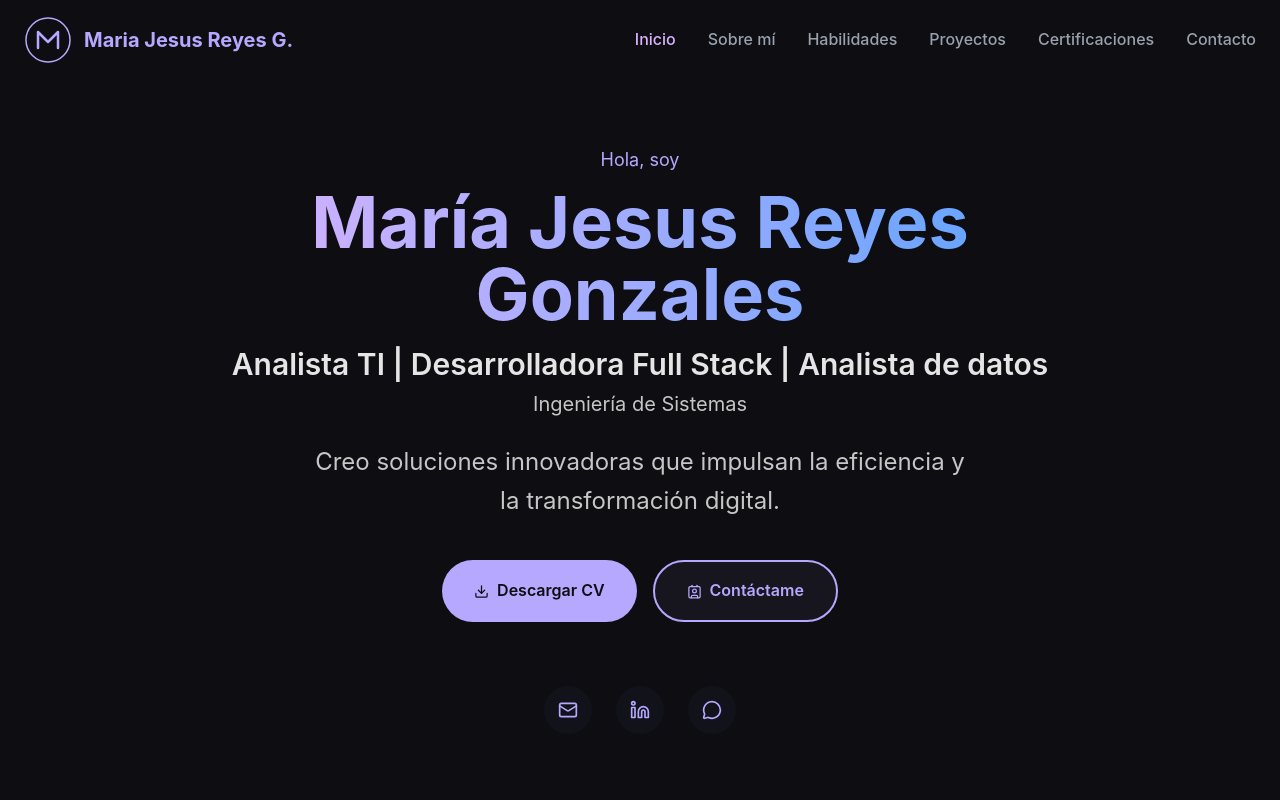
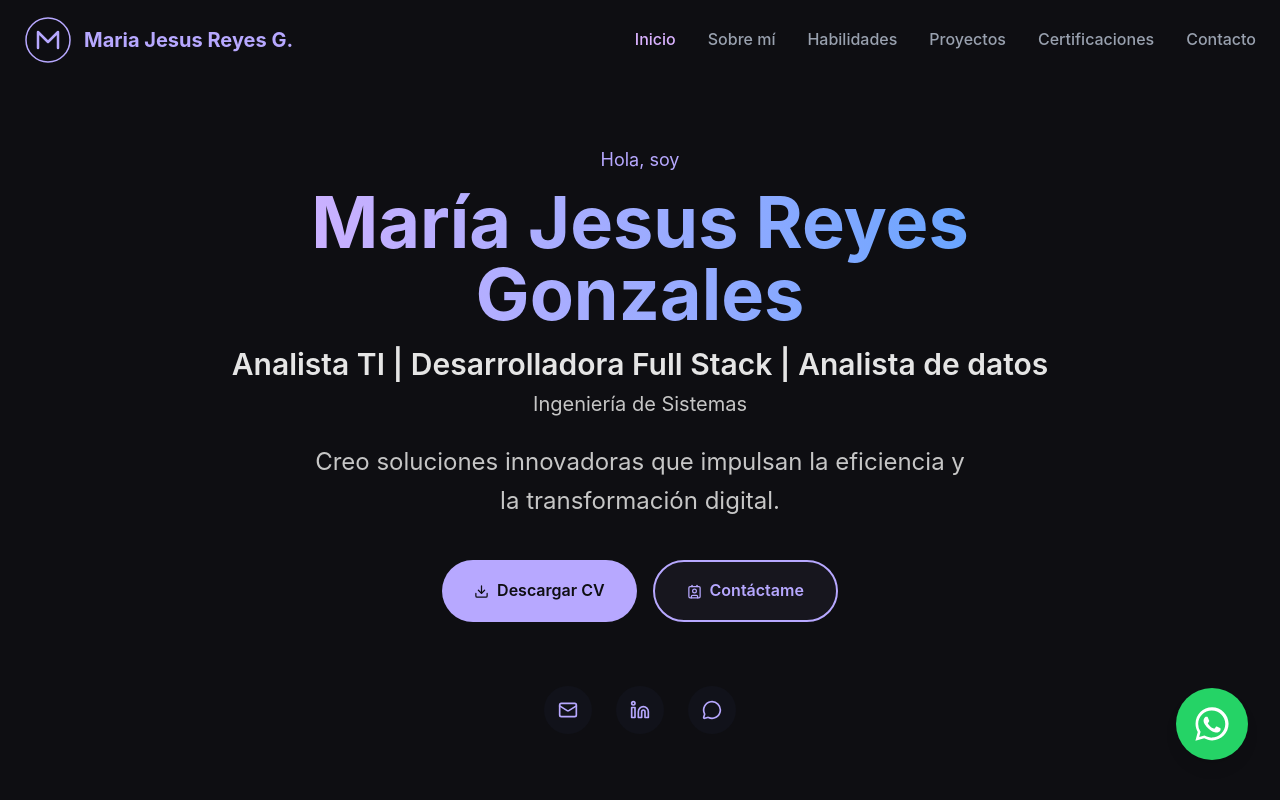
Before and after one commit to majesurrgg/portfolio-maje, a React (Vite) app: page / in a window 1280 px wide. Shown: the top 800 px of the page. Built offline with nearby package versions, Linux system fonts and the light colour scheme.

Commit message:
add floating button wspp

```diff
--- a/src/App.jsx
+++ b/src/App.jsx
@@ -7,6 +7,7 @@ import Projects from './components/Projects';
 import Certifications from './components/Certifications';
 import Contact from './components/Contact';
 import Footer from './components/Footer';
+import WhatsAppBtn from './components/WhatsAppBtn';
 
 const App = () => {
   const [scrollY, setScrollY] = useState(0);
@@ -37,6 +38,7 @@ const App = () => {
       <Certifications />
       <Contact />
       <Footer />
+      <WhatsAppBtn />
     </div>
   );
 };
--- /dev/null
+++ b/src/components/WhatsAppBtn.jsx
@@ -0,0 +1,103 @@
+import React, { useState } from 'react';
+import { Send, X } from 'lucide-react'; // Usamos los iconos de tu librería
+
+const WhatsAppBtn = () => {
+  const [isOpen, setIsOpen] = useState(false);
+
+  // mis datos configurados
+  const phoneNumber = '51955080884';
+  const message = 'Hola Maria Jesus, vi tu portafolio y me gustaría contactarte.';
+  const whatsappUrl = `https://wa.me/${phoneNumber}?text=${encodeURIComponent(message)}`;
+
+  const toggleChat = () => {
+    setIsOpen(!isOpen);
+  };
+
+  return (
+    <div className="fixed bottom-10 right-4 md:bottom-10 md:right-8 z-50 flex flex-col items-end gap-3 md:gap-4">
+
+      {/* 1. VENTANA DEL CHAT (El "Modal") */}
+      {/* solo se muestra si isOpen es true */}
+      <div
+        className={`rounded-3xl shadow-2xl w-[calc(100vw-2rem)] sm:w-100 overflow-hidden border border-white/20 transition-all duration-300 origin-bottom-right transform ${isOpen ? 'scale-100 opacity-100 translate-y-0' : 'scale-0 opacity-0 translate-y-10 pointer-events-none'
+          }`}
+        style={{ backdropFilter: 'blur(12px)', backgroundColor: 'rgba(255, 255, 255, 0.85)' }}
+      >
+        {/* Encabezado Verde */}
+        <div className="bg-[#075E54]/90 p-3 md:p-3 flex items-center justify-between text-white backdrop-blur-sm">
+          <div className="flex items-center gap-3">
+            {/* Avatar */}
+            <img
+              src="/img/jesusita.jpeg"
+              alt="Maria Jesus"
+              className="w-10 h-10 md:w-10 md:h-10 rounded-full object-cover"
+            />
+            <div>
+              <h3 className="font-semibold text-sm md:text-base">Maria Reyes</h3>
+              <p className="text-[10px] md:text-xs text-green-100">Responde en breve</p>
+            </div>
+          </div>
+          <button onClick={toggleChat} className="hover:bg-white/20 p-1 rounded-full transition">
+            <X size={20} />
+          </button>
+        </div>
+
+        {/* Cuerpo del Chat (Fondo tipo WhatsApp) */}
+        <div className="p-4 md:p-5 h-60 md:h-64 overflow-y-auto flex flex-col relative">
+          <div className="absolute inset-0 bg-[#E5DDD5] opacity-30 -z-10"></div>
+
+          {/* Burbuja de mensaje */}
+          <div className="bg-white p-3 rounded-tr-xl rounded-bl-xl rounded-br-xl shadow-sm max-w-[85%] text-sm text-gray-800 self-start animate-bounce-in border border-gray-100">
+            <p>¡Hola! 👋 <br /> Gracias por visitar mi portafolio.</p>
+            <p>¿En qué puedo ayudarte hoy?</p>
+            <span className="text-[10px] text-gray-400 block text-right mt-1">17:00</span>
+          </div>
+        </div>
+
+        {/* Pie de Chat (Botón de acción) */}
+        <div className="bg-white/60 p-3 flex items-center backdrop-blur-md border-t border-gray-100">
+          <a
+            href={whatsappUrl}
+            target="_blank"
+            rel="noopener noreferrer"
+            className="w-full bg-[#25D366] hover:bg-[#1da851] text-white py-2 px-4 rounded-full flex items-center justify-center gap-2 font-semibold text-sm md:text-base transition-transform hover:scale-[1.02] shadow-md"
+          >
+            <Send size={18} />
+            Iniciar Chat
+          </a>
+        </div>
+      </div>
+
+      {/* 2. EL BOTÓN REDONDO FLOTANTE (Toggle) */}
+      <div className="relative group">
+        {!isOpen && (
+          <span className="absolute inset-0 rounded-full bg-green-500 opacity-50 animate-ping duration-1000"></span>
+        )}
+
+        <button
+          onClick={toggleChat}
+          className="relative z-10 flex items-center justify-center w-14 h-14 md:w-18 md:h-18 bg-[#25D366] rounded-full shadow-lg hover:bg-[#1da851] transition-all hover:scale-110 active:scale-95"
+          aria-label={isOpen ? "Cerrar chat" : "Abrir chat"}
+        >
+          {/* Si está abierto muestra una X, si no, el logo de WhatsApp */}
+          {isOpen ? (
+            <X className="text-white w-6 h-6 md:w-8 md:h-8" />
+          ) : (
+            /* Icono SVG de WhatsApp limpio */
+            <svg
+              xmlns="http://www.w3.org/2000/svg"
+              viewBox="0 0 24 24"
+              fill="currentColor"
+              className="w-10 h-10 md:w-10 md:h-10 text-white"
+            >
+              <path d="M12.04 2c-5.46 0-9.91 4.45-9.91 9.91 0 1.75.46 3.45 1.32 4.95L2.05 22l5.25-1.38c1.45.79 3.08 1.21 4.74 1.21 5.46 0 9.91-4.45 9.91-9.91 0-2.65-1.03-5.14-2.9-7.01A9.816 9.816 0 0012.04 2zM12.05 20.21c-1.5 0-2.97-.39-4.27-1.11l-.3-.16-3.17.83.84-3.09-.19-.31a8.136 8.136 0 01-1.25-4.38c0-4.48 3.64-8.13 8.12-8.13 4.48 0 8.13 3.64 8.13 8.13 0 4.48-3.64 8.13-8.12 8.13z" />
+              <path d="M16.65 14.33c-.25-.13-1.49-.74-1.72-.82-.23-.08-.4-.13-.57.13-.17.25-.66.82-.81.99-.15.17-.3.19-.55.07-.25-.13-1.06-.39-2.02-1.24-.75-.66-1.26-1.48-1.41-1.73-.15-.25-.01-.39.11-.51.11-.11.25-.29.37-.43.13-.15.17-.25.26-.41.08-.17.04-.31-.02-.43-.06-.13-.57-1.37-.78-1.87-.21-.5-.42-.43-.57-.44-.14-.01-.3-.01-.46-.01-.17 0-.44.06-.67.31-.23.25-.88.86-.88 2.1 0 1.24.9 2.44 1.03 2.61.13.17 1.78 2.71 4.3 3.8.6.26 1.07.41 1.44.53.61.19 1.16.16 1.6.1.48-.07 1.49-.61 1.7-1.2.21-.58.21-1.09.15-1.19-.07-.1-.24-.16-.49-.28z" />
+            </svg>
+          )}
+        </button>
+      </div>
+    </div>
+  );
+};
+
+export default WhatsAppBtn;
```
Also changed, not shown: public/img/jesusita.jpeg (added).
